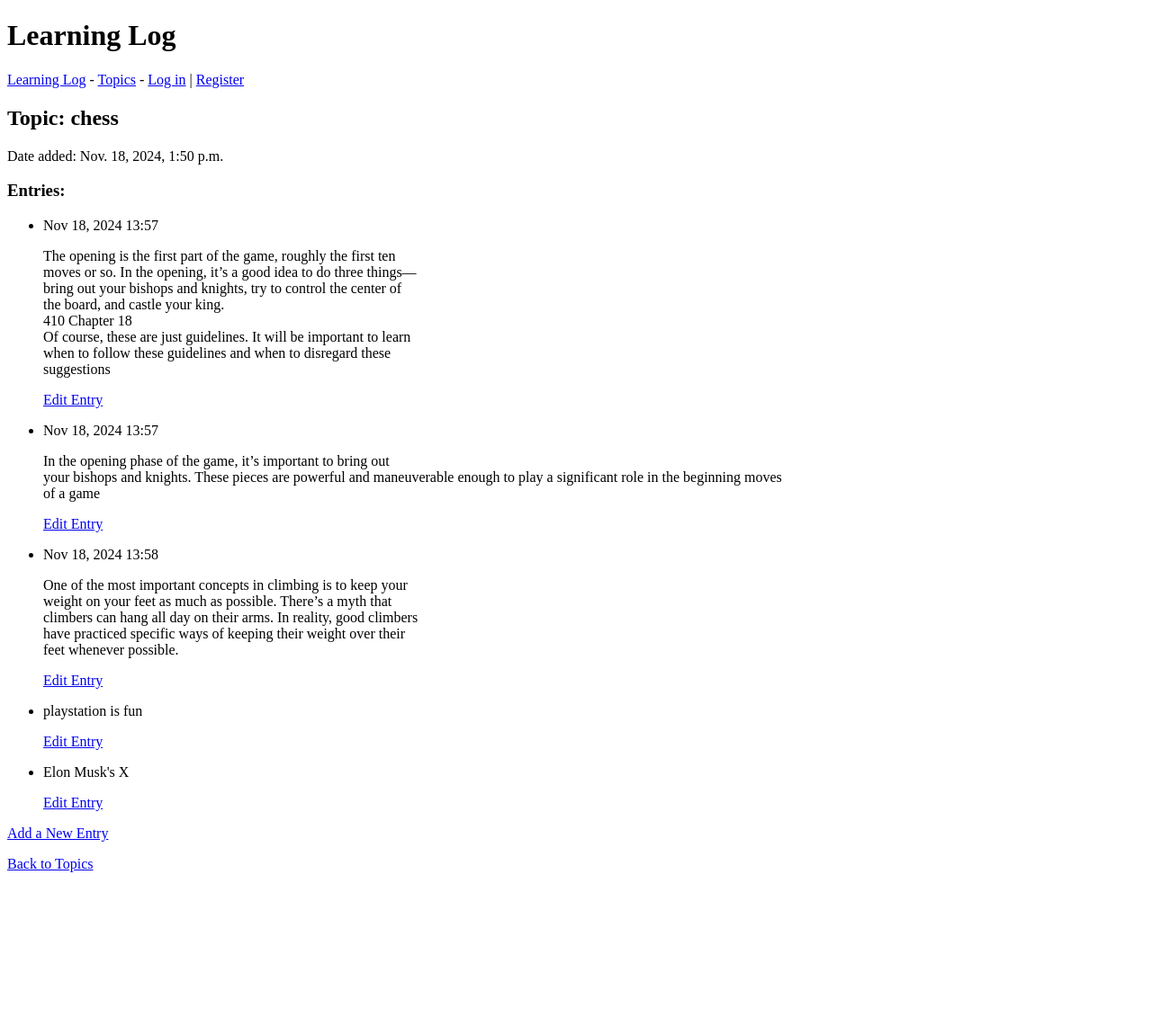
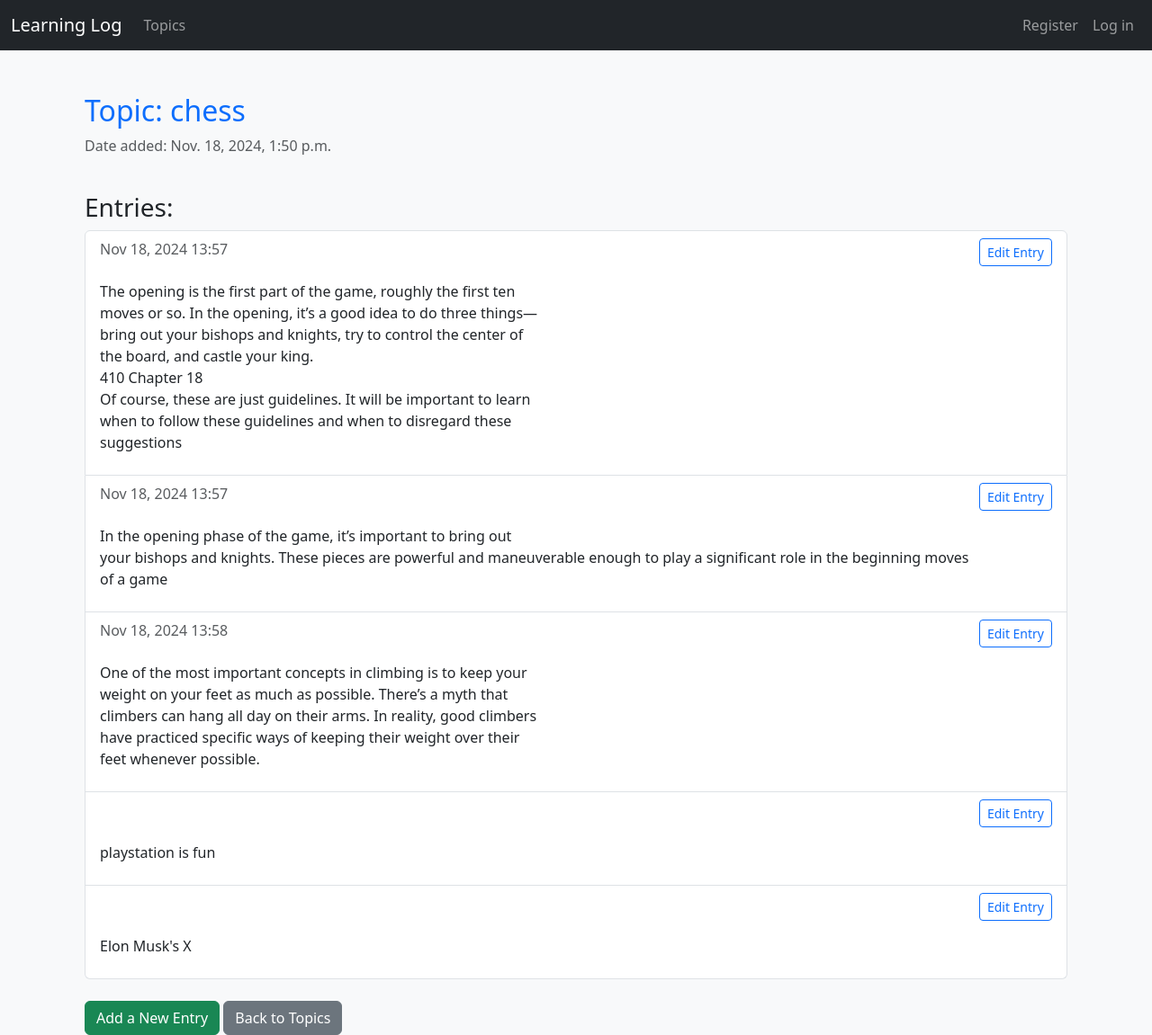
Before and after one commit to MelvinKhakabo/Learning-Logs-Innovation, a Django app: template learning_log/templates/learning_logs/topic.html in a window 1280 px wide. Shown: the whole page at 90% size. Before the commit the page ends 986 px from the top, so only its background shows below. Run offline with Django 5.2, Linux system fonts and the light colour scheme; the template is opened without the code that fills it: values named after a table or form of the project are taken from there, others are empty; data comes from the database, SQL or seed files in the repository; some libraries are stand-ins or nearby versions.

Commit message:
root folder

```diff
--- a/learning_log/templates/learning_logs/base.html
+++ b/learning_log/templates/learning_logs/base.html
@@ -1,27 +1,75 @@
+{% load bootstrap5 %} <!-- Load Bootstrap 5 template tags -->
 <!DOCTYPE html>
-<html>
+<html lang="en">
 <head>
-    <title>{% block title %}Learning Log{% endblock %}</title>
+    <meta charset="utf-8">
+    <meta http-equiv="X-UA-Compatible" content="IE=edge">
+    <meta name="viewport" content="width=device-width, initial-scale=1">
+    <title>{% block title %} Learning Log {% endblock %}</title>
+
+    <!-- Bootstrap 5 CSS -->
+    <link href="https://cdn.jsdelivr.net/npm/bootstrap@5.3.0-alpha1/dist/css/bootstrap.min.css"
+          rel="stylesheet"
+          integrity="sha384-...integrityhash..."
+          crossorigin="anonymous">
 </head>
-<body>
-    <header>
-        <h1>Learning Log</h1>
-    </header>
-    <nav>
-        <p>
-            <a href="{% url 'learning_logs:index' %}">Learning Log</a> -
-            <a href="{% url 'learning_logs:topics' %}">Topics</a> -
-            {% if user.is_authenticated %}
-                Hello, {{ user.username }}.
-                <a href="{% url 'users:logout' %}">Log out</a>
-            {% else %}
-                <a href="{% url 'users:login' %}">Log in</a> |
-                <a href="{% url 'users:register' %}">Register</a>  <!-- Add Register link here -->
-            {% endif %}
-        </p>
-    </nav>
-    <main>
+<body class="bg-light">
+
+<!-- Static navbar -->
+<nav class="navbar navbar-expand-lg navbar-dark bg-dark">
+    <div class="container-fluid">
+        <a class="navbar-brand" href="{% url 'learning_logs:index' %}">Learning Log</a>
+        <button class="navbar-toggler" type="button" data-bs-toggle="collapse" data-bs-target="#navbarNav" aria-controls="navbarNav" aria-expanded="false" aria-label="Toggle navigation">
+            <span class="navbar-toggler-icon"></span>
+        </button>
+        <div class="collapse navbar-collapse" id="navbarNav">
+            <ul class="navbar-nav">
+                <li class="nav-item">
+                    <a class="nav-link" href="{% url 'learning_logs:topics' %}">Topics</a>
+                </li>
+            </ul>
+            <ul class="navbar-nav ms-auto">
+                {% if user.is_authenticated %}
+                    <li class="nav-item">
+                        <a class="nav-link" href="#">Hello, {{ user.username }}</a>
+                    </li>
+                    <li class="nav-item">
+                        <a class="nav-link" href="{% url 'users:logout' %}">Log out</a>
+                    </li>
+                {% else %}
+                    <li class="nav-item">
+                        <a class="nav-link" href="{% url 'users:register' %}">Register</a>
+                    </li>
+                    <li class="nav-item">
+                        <a class="nav-link" href="{% url 'users:login' %}">Log in</a>
+                    </li>
+                {% endif %}
+            </ul>
+        </div>
+    </div>
+</nav>
+
+<!-- Main content -->
+<div class="container mt-4">
+    {% if messages %}
+        <div class="alert alert-success" role="alert">
+            {% for message in messages %}
+                {{ message }}
+            {% endfor %}
+        </div>
+    {% endif %}
+
+    <div class="page-header">
+        {% block header %}{% endblock %}
+    </div>
+    <div>
         {% block content %}{% endblock %}
-    </main>
+    </div>
+</div>
+
+<!-- Bootstrap 5 JavaScript (Bundle with Popper) -->
+<script src="https://cdn.jsdelivr.net/npm/bootstrap@5.3.0-alpha1/dist/js/bootstrap.bundle.min.js"
+        integrity="sha384-...integrityhash..."
+        crossorigin="anonymous"></script>
 </body>
 </html>
--- a/learning_log/templates/learning_logs/topic.html
+++ b/learning_log/templates/learning_logs/topic.html
@@ -3,32 +3,41 @@
 {% block title %}{{ topic.text }}{% endblock %}
 
 {% block content %}
-<h2>Topic: {{ topic.text }}</h2>
-<p>Date added: {{ topic.date_added }}</p>
+<div class="container">
+    <div class="row">
+        <div class="col-12">
+            <h2 class="mt-4 text-primary">Topic: {{ topic.text }}</h2>
+            <p class="text-muted">Date added: {{ topic.date_added }}</p>
+        </div>
+    </div>
 
-<h3>Entries:</h3>
-<ul>
-    {% for entry in entries %}
-        <li>
-            <p>{{ entry.date_added|date:'M d, Y H:i' }}</p>
-            <p>{{ entry.text|linebreaks }}</p>
-            <p>
-                <!-- Link to edit the entry -->
-                <a href="{% url 'learning_logs:edit_entry' entry.id %}">Edit Entry</a>
-            </p>
-        </li>
-    {% empty %}
-        <li>No entries have been added yet for this topic.</li>
-    {% endfor %}
-</ul>
+    <div class="row">
+        <div class="col-12">
+            <h3 class="mt-4">Entries:</h3>
+            {% if entries %}
+                <ul class="list-group">
+                    {% for entry in entries %}
+                        <li class="list-group-item">
+                            <div class="d-flex justify-content-between">
+                                <span class="text-muted">{{ entry.date_added|date:'M d, Y H:i' }}</span>
+                                <a href="{% url 'learning_logs:edit_entry' entry.id %}" class="btn btn-sm btn-outline-primary">Edit Entry</a>
+                            </div>
+                            <p class="mt-2">{{ entry.text|linebreaks }}</p>
+                        </li>
+                    {% endfor %}
+                </ul>
+            {% else %}
+                <p class="text-muted">No entries have been added yet for this topic.</p>
+            {% endif %}
+        </div>
+    </div>
 
-<!-- Add the new entry link -->
-<p>
-    <a href="{% url 'learning_logs:new_entry' topic.id %}">Add a New Entry</a>
-</p>
-
-<!-- Link to navigate back to the topics list -->
-<p>
-    <a href="{% url 'learning_logs:topics' %}">Back to Topics</a>
-</p>
+    <!-- Add a new entry button -->
+    <div class="row mt-4">
+        <div class="col-12">
+            <a href="{% url 'learning_logs:new_entry' topic.id %}" class="btn btn-success">Add a New Entry</a>
+            <a href="{% url 'learning_logs:topics' %}" class="btn btn-secondary">Back to Topics</a>
+        </div>
+    </div>
+</div>
 {% endblock %}
--- a/learning_log/urls.py
+++ b/learning_log/urls.py
@@ -16,24 +16,15 @@ Including another URLconf
 """
 # learning_log/urls.py
 """URL configuration for learning_log project."""
-
-from django.contrib import admin
-from django.urls import path, include
-from . import views  # Make sure to import the views module for the home page view
-
-urlpatterns = [
-    path('admin/', admin.site.urls),
-    path('learning_logs/', include('learning_logs.urls', namespace='learning_logs')),
-    path('users/', include('users.urls', namespace='users')),  # Include the users app URLs
-    path('', views.home_view, name='home'),  # Add this line for the home page URL
-]
-
 # learning_logs/urls.py
 from django.urls import path
 from users import views as user_views  # Import views from the 'users' app as 'user_views'
 
+from django.contrib import admin
+from django.urls import path, include
+
 urlpatterns = [
-    # Other paths...
-    path('users/login/', user_views.login_view, name='login'),  # Use user_views.login_view
-    # Other paths...
+    path('', include('learning_logs.urls', namespace='learning_logs')),  # Default to learning_logs home
+    path('users/', include('users.urls', namespace='users')),  # Include users app
+    path('admin/', admin.site.urls),
 ]
```
Also changed, not shown: learning_log/settings.py (+28 -1 lines), learning_log/templates/learning_logs/edit_entry.html (+12 -8 lines), learning_log/templates/learning_logs/home.html (+15 -13 lines), learning_log/templates/learning_logs/index.html (+13 -2 lines), learning_log/templates/learning_logs/new_entry.html (+12 -9 lines), learning_log/templates/learning_logs/topics.html (+17 -12 lines).
